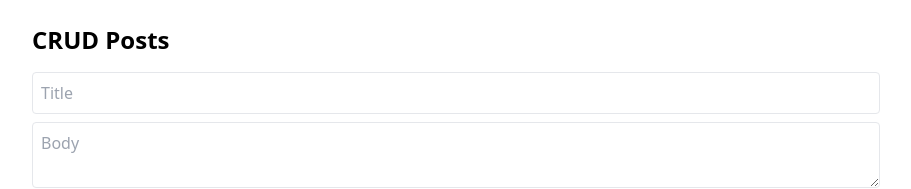
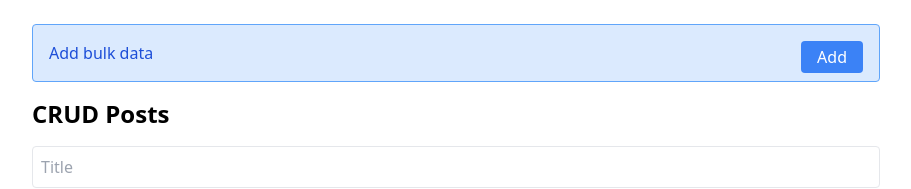
Before and after one commit to sachira-madhushan/React-PWA-CRUD, a React (Vite) app: page / in a window 1280 px wide. Shown: the top 189 px of the page, without its empty margins (184-1095 px from the left). Built offline with nearby package versions, Linux system fonts and the light colour scheme; no server answers.

Commit message:
Add bulk data to the indexed DB

```diff
--- a/src/Pages/CRUD.jsx
+++ b/src/Pages/CRUD.jsx
@@ -4,13 +4,14 @@ import axios from "axios";
 import usePostsIDB from "../indexedDB/usePosts";
 import idbPostCRUD from "../indexedDB/CRUD";
 import fetchAndStorePosts from "../indexedDB/fetchPosts&Store";
+import addBulkDataToIndexedDB from "../indexedDB/bulkLoad";
 
 const CRUD = () => {
     const [posts, setPosts] = useState([]);
     const [title, setTitle] = useState("");
     const [body, setBody] = useState("");
     const { postsFromIDB, isOffline } = usePostsIDB();
-    const { postsIDB,allPostsIDB, getPostsIDB, addPostIDB, updatePostIDB, deletePostIDB, sync } = idbPostCRUD();
+    const { postsIDB, allPostsIDB, getPostsIDB, addPostIDB, updatePostIDB, deletePostIDB, sync } = idbPostCRUD();
     const [syncStatusLocal, setSyncStatusLocal] = useState(true);
     const [isLoading, setIsLoading] = useState(false);
 
@@ -147,6 +148,17 @@ const CRUD = () => {
                     </div>
                 )
             }
+
+            <div className="bg-blue-100 border border-blue-400 text-blue-700 px-4 py-4 rounded mb-4" role="alert">
+                <span className="block sm:inline">Add bulk data</span>
+
+                <button
+                    onClick={() => addBulkDataToIndexedDB()}
+                    className="bg-blue-500 text-white px-4 py-1 rounded hover:bg-blue-600 float-right"
+                >Add
+                </button>
+            </div>
+
             <h1 className="text-2xl font-bold mb-4">CRUD Posts</h1>
             <div className="mb-6">
                 <input
--- /dev/null
+++ b/src/indexedDB/bulkLoad.js
@@ -0,0 +1,26 @@
+import { openDB } from 'idb';
+const addBulkDataToIndexedDB = async (count = 10000) => {
+    const db = await openDB('postsDB', 1, {
+        upgrade(db) {
+            if (!db.objectStoreNames.contains('posts')) {
+                db.createObjectStore('items', { keyPath: 'id' });
+            }
+        }
+    });
+
+    const tx = db.transaction('posts', 'readwrite');
+    const store = tx.objectStore('posts');
+
+    for (let i = 0; i < count; i++) {
+        await store.put({
+            title: `Test Item ${i}`,
+            body: `This is a test item number ${i}`,
+            syncStatus: 'pending',
+        });
+    }
+
+    await tx.done;
+    console.log(`${count} records added to IndexedDB`);
+};
+
+export default addBulkDataToIndexedDB;
```
